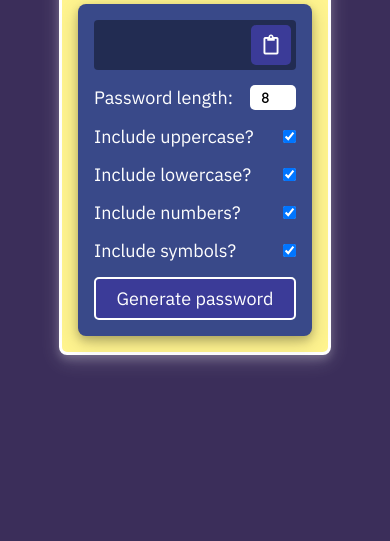
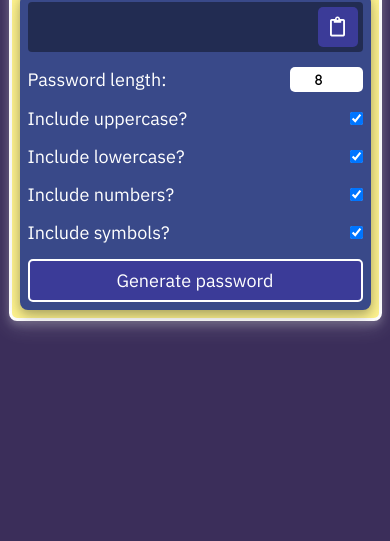
Before and after one commit to EURosales/Password-generator, a plain HTML site: page index.html in a window 390 px wide. Shown: the part 303-844 px from the top of the page. Drawn offline with nearby package versions, Linux system fonts and the light colour scheme.

Commit message:
responsive support for different viewports

```diff
--- a/index.html
+++ b/index.html
@@ -5,6 +5,7 @@
         <link rel="shortcut icon" href="media/lock.ico" type="image/x-icon">
         <meta charset="UTF-8">
         <meta http-equiv="X-UA-Compatible" content="IE=edge">
+        <meta name="theme-color" content="#3b2e5a">
         <meta name="viewport" content="width=device-width, initial-scale=1.0">
         <link rel="stylesheet" href="https://cdnjs.cloudflare.com/ajax/libs/font-awesome/5.15.3/css/all.min.css"
             integrity="sha512-iBBXm8fW90+nuLcSKlbmrPcLa0OT92xO1BIsZ+ywDWZCvqsWgccV3gFoRBv0z+8dLJgyAHIhR35VZc2oM/gI1w=="
--- /dev/null
+++ b/scss/_breakpoints.scss
@@ -0,0 +1,61 @@
+@media (max-width: 1000px) {
+	.generator-container {
+		width: 48%;
+	}
+}
+
+@media (max-width: 820px) {
+	.generator-container {
+		width: 60%;
+	}
+}
+
+@media (max-width: 700px) {
+	.generator-container {
+		width: 70%;
+	}
+}
+
+@media (max-width: 570px) {
+	.generator-container {
+		width: 80%;
+	}
+}
+
+@media (max-width: 490px) {
+	.generator-container {
+		width: 85%;
+	}
+}
+
+@media (max-width: 445px) {
+	.generator-container {
+		.result-container {
+			font-size: 16px;
+		}
+		#passwordGenerated {
+			letter-spacing: 1px;
+		}
+	}
+}
+
+@media (max-width: 410px) {
+	.inner-container {
+		padding: 0.5rem;
+	}
+	.generator-container {
+		padding: 0.5rem;
+	}
+}
+
+@media (max-width: 395px) {
+	.generator-container {
+		width: 90%;
+	}
+}
+
+@media (max-width: 365px) {
+	#passwordGenerated {
+		max-width: calc(100% - 60px) !important;
+	}
+}
--- a/scss/_responsive.scss
+++ /dev/null
@@ -1,5 +0,0 @@
-@media screen and (max-width: 800px) {
-    .generator-container {
-        width: 80%;
-    }
-}
--- a/scss/style.scss
+++ b/scss/style.scss
@@ -32,11 +32,11 @@ body {
 	border-radius: 8px;
 	border: 3px solid white;
 	padding: 1rem;
-	max-width: 60%;
+	//max-width: 60%;
 	//inner responsive
 	display: flex;
 	flex-direction: column;
-	justify-content: space-around;
+	justify-content: center;
 	//glow effect
 	box-shadow: 0 4px 8px 0 rgba(255, 255, 255, 0.2), 0 6px 20px 0 rgba(255, 255, 255, 0.19);
 }
@@ -135,4 +135,4 @@ input[type='number'] {
 .swal-title {
 	font-family: $Qs;
 }
-@import 'responsive';
+@import 'breakpoints';
```
Also changed, not shown: css/style.min.css.
